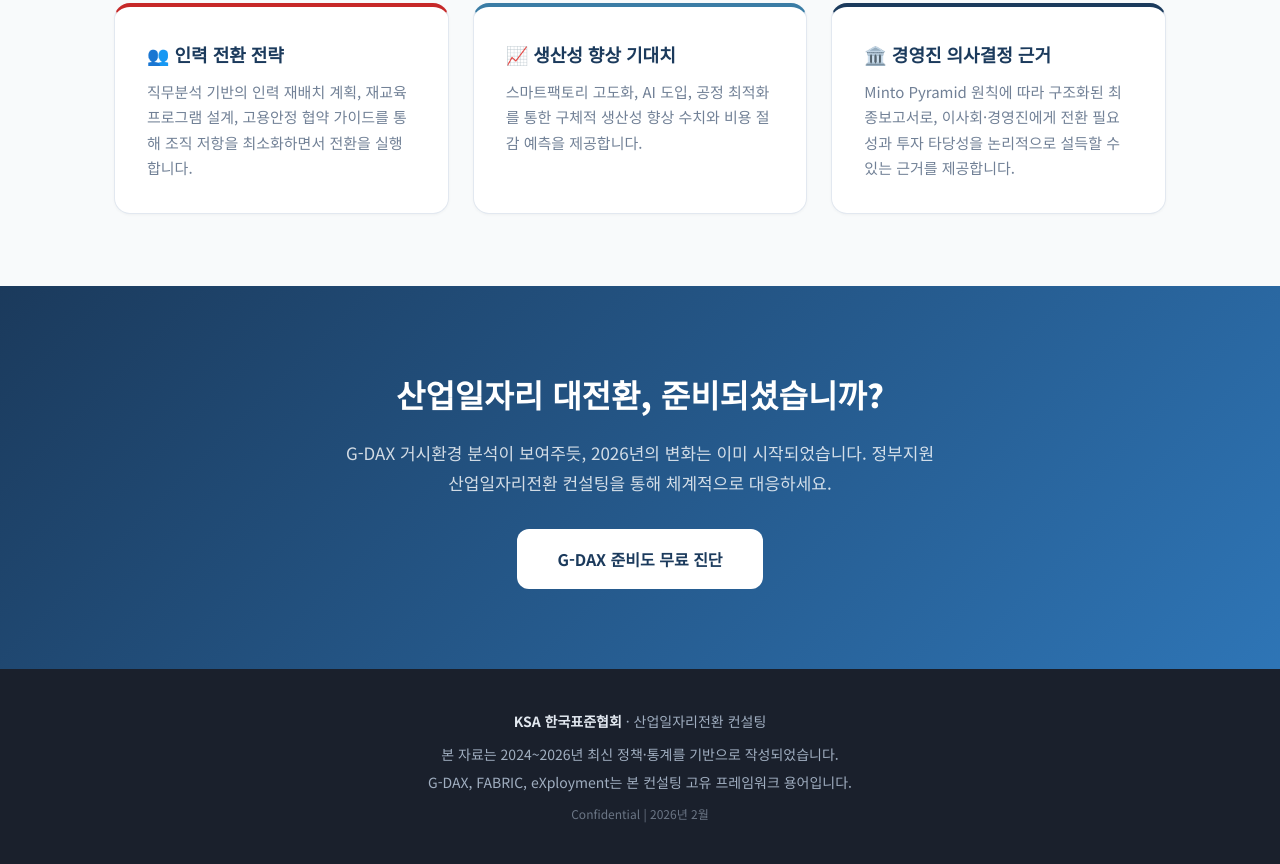
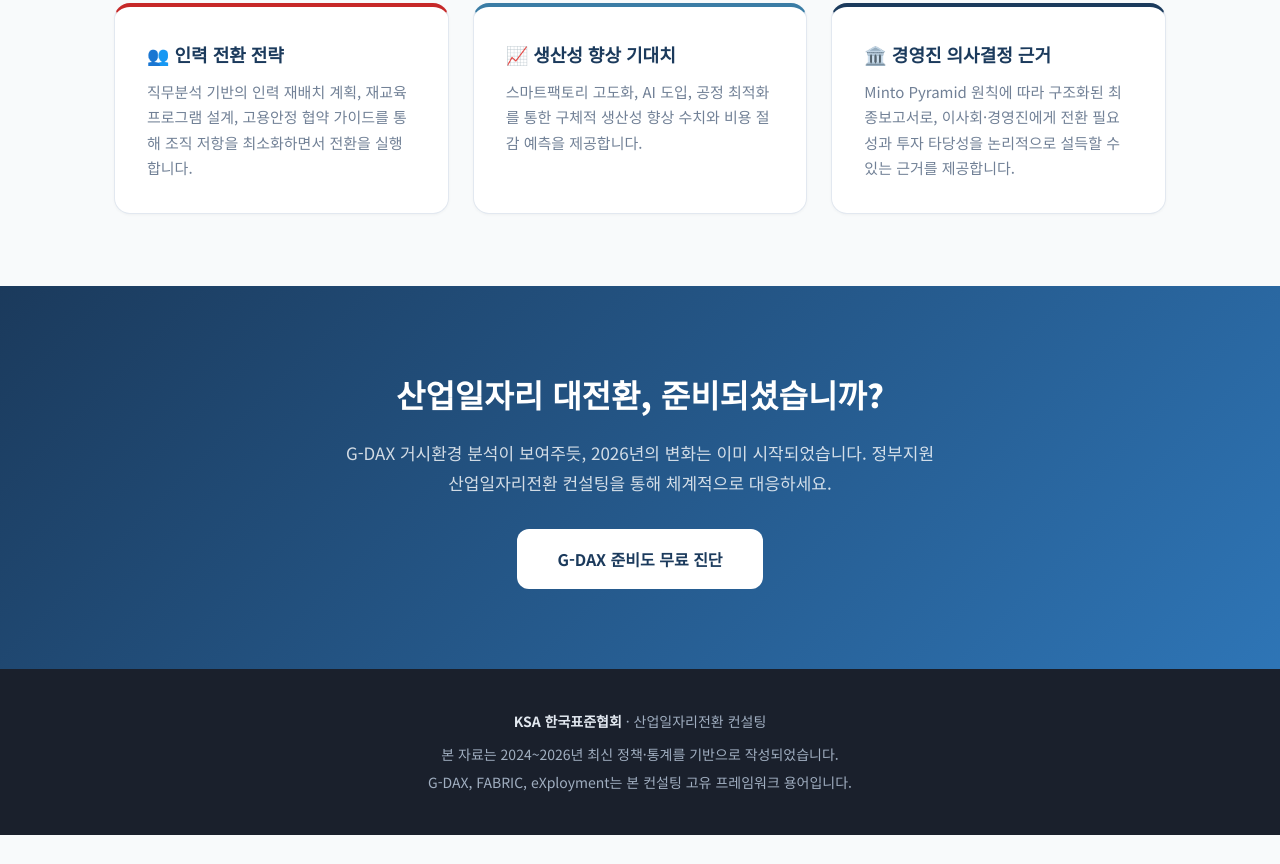
Before and after one commit to jeonter-hash/ksa_gdax_survey, a website: page public/index.html in a window 1280 px wide. Shown: the part 7127-7991 px from the top of the page. After the commit the page ends 7962 px from the top, so only its background shows below. Drawn offline with Linux system fonts and the light colour scheme.

Commit message:
fix: remove Confidential text from footer

```diff
--- a/public/index.html
+++ b/public/index.html
@@ -993,7 +993,6 @@
     <p><strong>KSA 한국표준협회</strong> · 산업일자리전환 컨설팅</p>
     <p style="margin-top: 8px;">본 자료는 2024~2026년 최신 정책·통계를 기반으로 작성되었습니다.</p>
     <p style="margin-top: 4px;">G-DAX, FABRIC, eXployment는 본 컨설팅 고유 프레임워크 용어입니다.</p>
-    <p style="margin-top: 8px; font-size: 12px; opacity: 0.6;">Confidential | 2026년 2월</p>
   </div>
 </footer>
 
```
